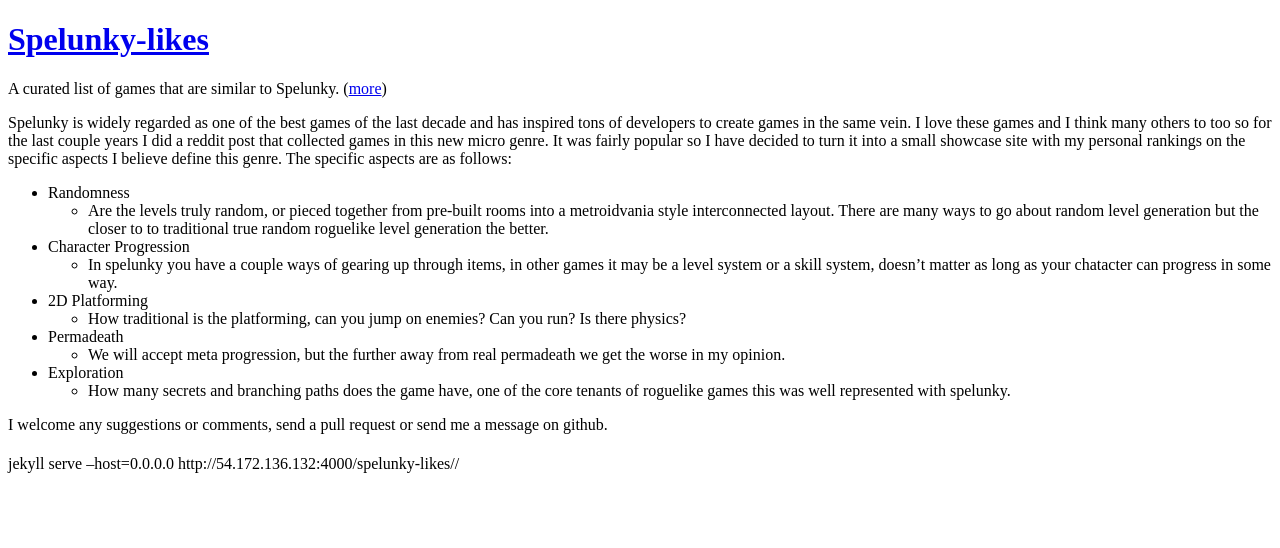
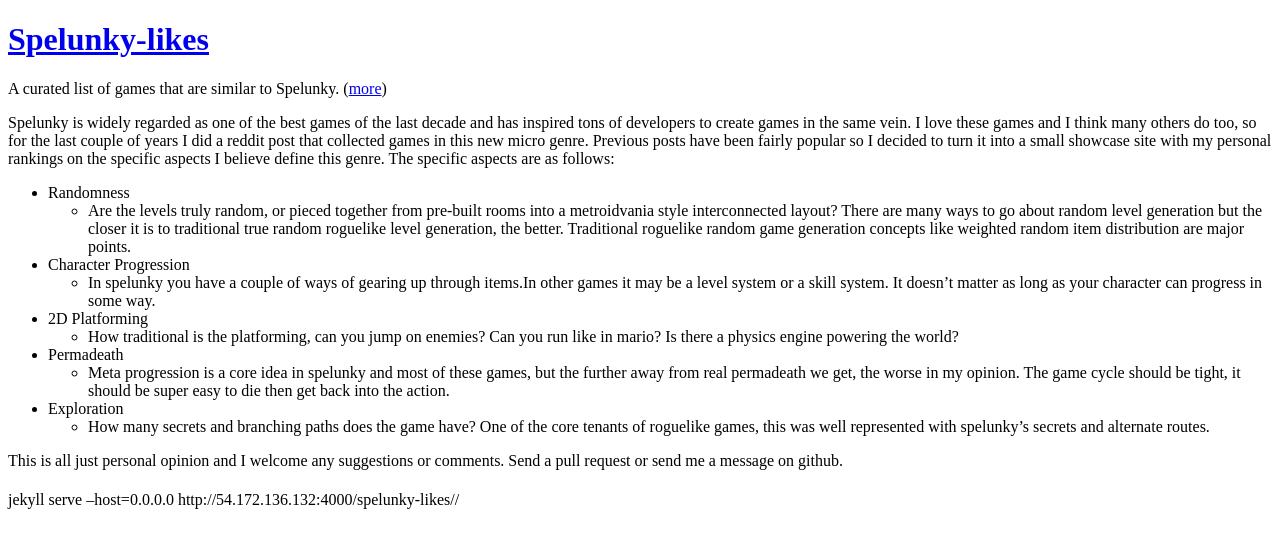
Before and after one commit to math0ne/spelunky-likes, a Jekyll site: the page built from notes.md, in a window 1280 px wide. Shown: the top 548 px of the page. Built offline with Jekyll 4.4.1, drawn with Linux system fonts in a browser that asks for light colours; nearby versions of some CDN libraries; our own code applies the rules of GitHub Pages for plain Markdown files; library files that are not in the unit come from our copies; comment, search, counter and statistics services are not loaded.

Commit message:
updated info

```diff
--- a/_config.yml
+++ b/_config.yml
@@ -12,20 +12,20 @@
 tagline:          A curated list of games that are similar to Spelunky.
 description:      A curated list of games that are similar to Spelunky.
 description_extended: |
-  Spelunky is widely regarded as one of the best games of the last decade and has inspired tons of developers to create games in the same vein.  I love these games and I think many others to too so for the last couple years I did a reddit post that collected games in this new micro genre.  It was fairly popular so I have decided to turn it into a small showcase site with my personal rankings on the specific aspects I believe define this genre. The specific aspects are as follows:
+  Spelunky is widely regarded as one of the best games of the last decade and has inspired tons of developers to create games in the same vein. I love these games and I think many others do too, so for the last couple of years I did a reddit post that collected games in this new micro genre. Previous posts have been fairly popular so I decided to turn it into a small showcase site with my personal rankings on the specific aspects I believe define this genre. The specific aspects are as follows:
 
   * Randomness
-    * Are the levels truly random, or pieced together from pre-built rooms into a metroidvania style interconnected layout.  There are many ways to go about random level generation but the closer to to traditional true random roguelike level generation the better.
+    * Are the levels truly random, or pieced together from pre-built rooms into a metroidvania style interconnected layout?  There are many ways to go about random level generation but the closer it is to traditional true random roguelike level generation, the better. Traditional roguelike random game generation concepts like weighted random item distribution are major points.
   * Character Progression
-    * In spelunky you have a couple ways of gearing up through items, in other games it may be a level system or a skill system, doesn't matter as long as your chatacter can progress in some way.
+    * In spelunky you have a couple of ways of gearing up through items.In other games it may be a level system or a skill system. It doesn't matter as long as your character can progress in some way.
   * 2D Platforming
-    * How traditional is the platforming, can you jump on enemies? Can you run?  Is there physics?
+    * How traditional is the platforming, can you jump on enemies? Can you run like in mario?  Is there a physics engine powering the world?
   * Permadeath
-    * We will accept meta progression, but the further away from real permadeath we get the worse in my opinion.
+    * Meta progression is a core idea in spelunky and most of these games, but the further away from real permadeath we get, the worse in my opinion. The game cycle should be tight, it should be super easy to die then get back into the action.
   * Exploration
-    * How many secrets and branching paths does the game have, one of the core tenants of roguelike games this was well represented with spelunky.
+    * How many secrets and branching paths does the game have? One of the core tenants of roguelike games, this was well represented with spelunky's secrets and alternate routes.
 
-  I welcome any suggestions or comments, send a pull request or send me a message on github.
+  This is all just personal opinion and I welcome any suggestions or comments. Send a pull request or send me a message on github.
 
 url:              https://openist.github.io/spelunky-likes/
 baseurl:          /spelunky-likes/
```
